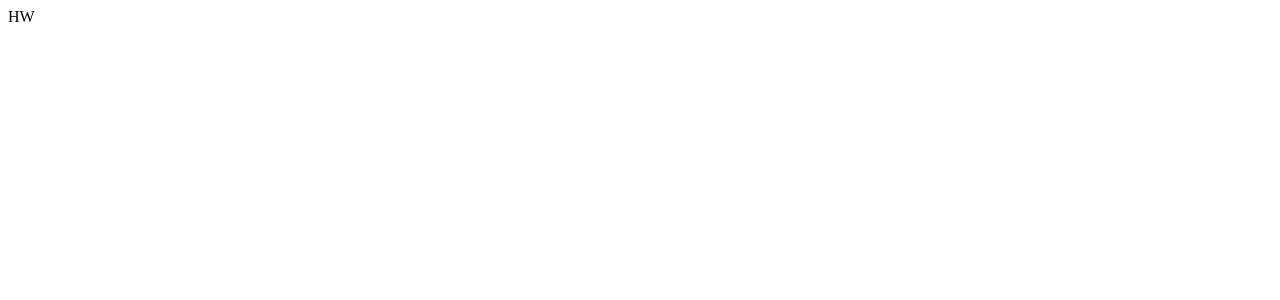
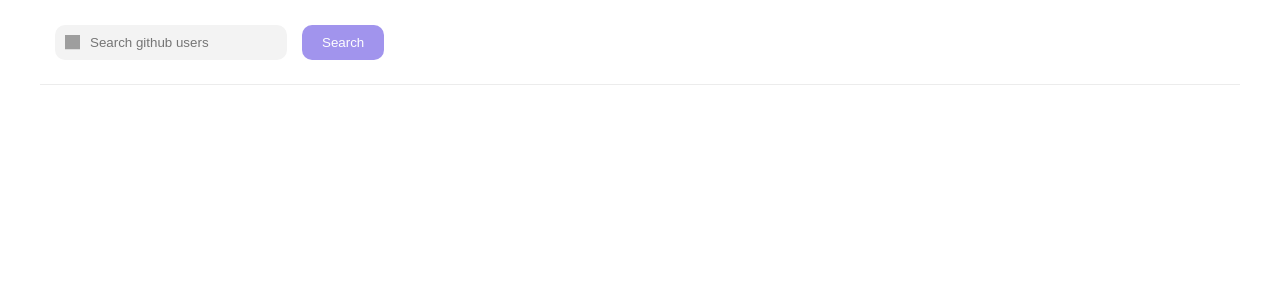
Before and after one commit to nelsonoftrafalgar/github_user_search, a React (Create React App) app: page / in a window 1280 px wide. Shown: the top 300 px of the page. Built offline with nearby package versions, Linux system fonts and the light colour scheme; grey boxes are pictures that could not be loaded.

Commit message:
add search

```diff
--- a/src/App.tsx
+++ b/src/App.tsx
@@ -1,5 +1,11 @@
+import Search from 'components/Search'
+
 const App = () => {
-	return <div className='app'>HW</div>
+	return (
+		<div className='app'>
+			<Search />
+		</div>
+	)
 }
 
 export default App
--- /dev/null
+++ b/src/components/Search.tsx
@@ -0,0 +1,23 @@
+import { useState } from 'react'
+
+const Search = () => {
+	const [value, setValue] = useState('')
+	return (
+		<form className='search-form'>
+			<label className='search-input-label'>
+				<input
+					value={value}
+					onChange={(e) => setValue(e.currentTarget.value)}
+					className='search-input'
+					placeholder='Search github users'
+					type='text'
+				/>
+			</label>
+			<button disabled={!value} className='search-submit-button'>
+				Search
+			</button>
+		</form>
+	)
+}
+
+export default Search
--- a/src/index.tsx
+++ b/src/index.tsx
@@ -1,3 +1,5 @@
+import 'styles/index.scss'
+
 import App from './App'
 import ReactDOM from 'react-dom'
 import { StrictMode } from 'react'
--- /dev/null
+++ b/src/styles/index.scss
@@ -0,0 +1,2 @@
+@import 'layout';
+@import 'search';
--- /dev/null
+++ b/src/styles/layout.scss
@@ -0,0 +1,20 @@
+* {
+	margin: 0;
+	padding: 0;
+	border: 0;
+	box-sizing: border-box;
+}
+body {
+	min-height: 100vh;
+}
+div#root {
+	display: flex;
+	flex-direction: column;
+	min-height: 100vh;
+	max-width: 1200px;
+	margin: 0 auto;
+	position: relative;
+	background: #fff;
+	font-family: sans-serif;
+	font-size: 16px;
+}
--- /dev/null
+++ b/src/styles/search.scss
@@ -0,0 +1,48 @@
+.search-form {
+	height: 85px;
+	border-bottom: 1px solid #ececec;
+	align-items: center;
+	padding: 0 15px;
+	display: flex;
+	justify-content: space-between;
+	width: 100%;
+
+	@media screen and (min-width: 576px) {
+		justify-content: flex-start;
+	}
+}
+
+.search-input {
+	background-color: #f3f3f3;
+	color: #7d838b;
+	padding: 10px 20px 10px 35px;
+	border-radius: 10px;
+	margin-right: 15px;
+}
+
+.search-input-label {
+	position: relative;
+
+	&::before {
+		content: '';
+		background-image: url('https://www.pikpng.com/pngl/m/284-2848743_search-magnifying-glass-comments-icon-search-bar-png.png');
+		background-size: 15px 15px;
+		width: 15px;
+		height: 15px;
+		top: 50%;
+		left: 10px;
+		transform: translateY(-50%);
+		position: absolute;
+	}
+}
+
+.search-submit-button {
+	background-color: #452cdc;
+	color: #fff;
+	padding: 10px 20px;
+	border-radius: 10px;
+
+	&:disabled {
+		opacity: 0.5;
+	}
+}
--- a/tsconfig.json
+++ b/tsconfig.json
@@ -1,5 +1,6 @@
 {
   "compilerOptions": {
+    "baseUrl": "src",
     "target": "es5",
     "lib": [
       "dom",
```
Also changed, not shown: package.json (+12 -8 lines), 1 other file (tests, documents, lock files or other folders).
